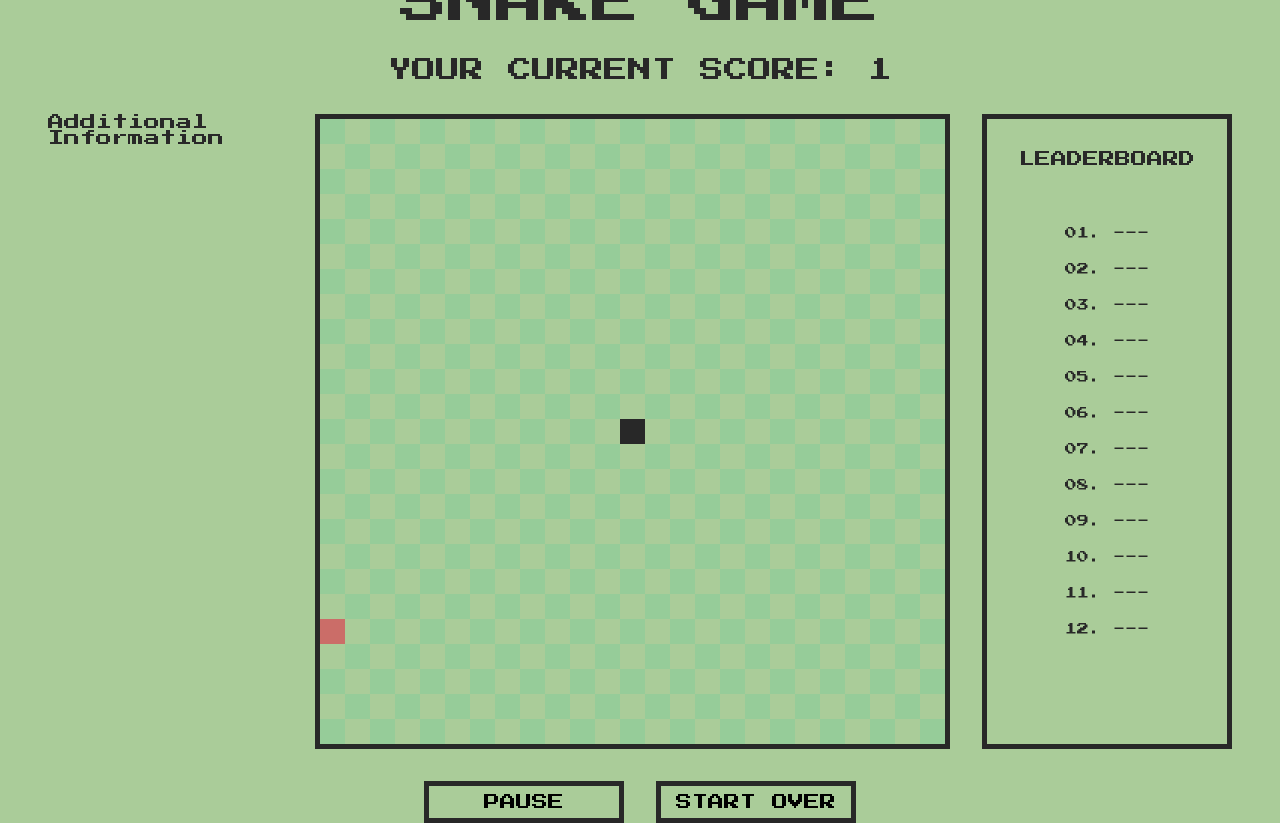
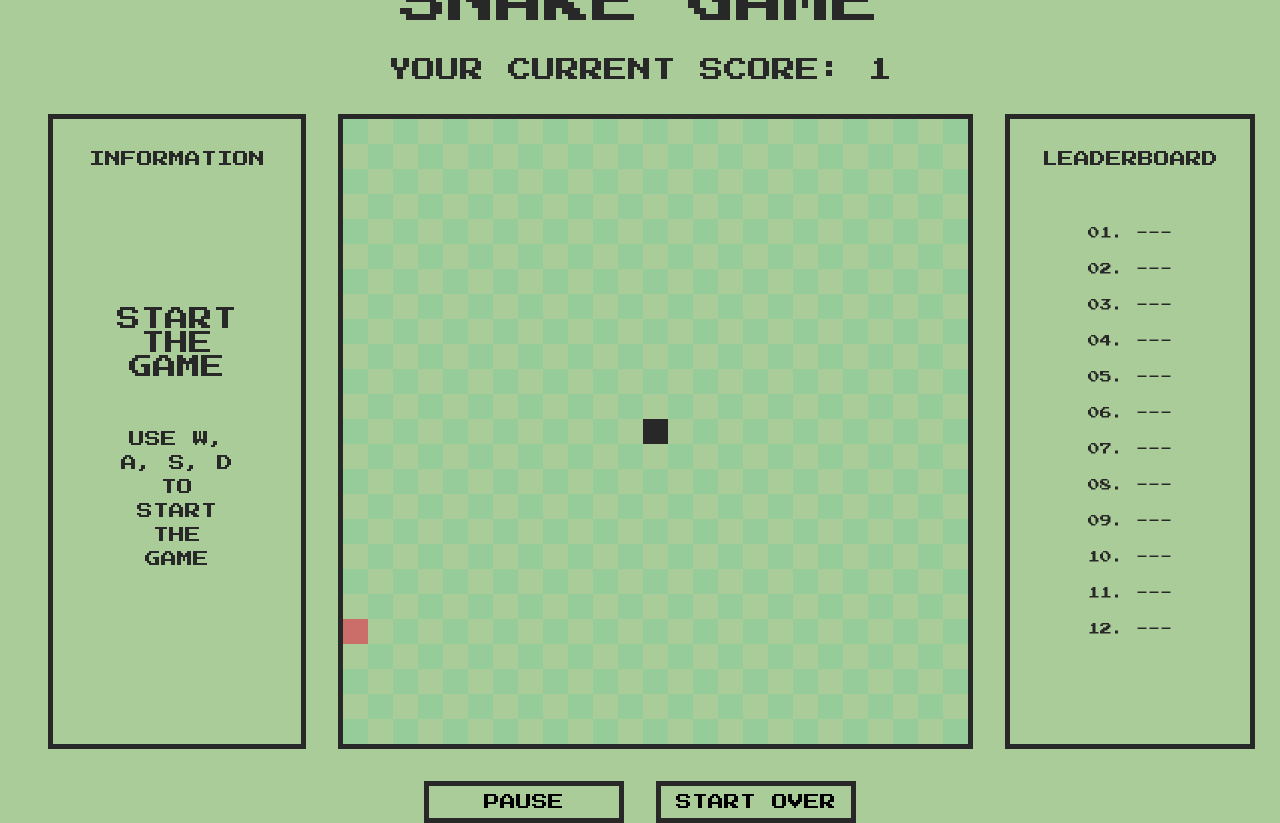
Before and after one commit to Raskolnikoff-D-503/snake-game, a React app: page / in a window 1280 px wide. Built offline with nearby package versions, Linux system fonts and the light colour scheme.

Commit message:
Added status model and information component with statuses, finished button styling

```diff
--- a/src/components/App/App.tsx
+++ b/src/components/App/App.tsx
@@ -1,5 +1,5 @@
 import React from 'react';
-import {Board, ButtonGroup, Controller, Header, Leaderboard} from '@/components';
+import {Board, ButtonGroup, Controller, Header, InfoBoard, Leaderboard} from '@/components';
 
 import './App.scss';
 
@@ -9,7 +9,7 @@ export const App = () => {
       <Controller>
         <Header />
         <div className={'app__container'}>
-          <div>Additional Information</div>
+          <InfoBoard />
           <Board />
           <Leaderboard />
         </div>
--- a/src/components/ButtonGroup/ButtonGroup.scss
+++ b/src/components/ButtonGroup/ButtonGroup.scss
@@ -9,3 +9,12 @@
   border: 5px solid #282828;
   padding: 8px;
 }
+
+.button:hover {
+  color: #aacc99;
+  background-color: #282828;
+}
+
+.button:active {
+  transform: scale(0.9);
+}
--- a/src/components/Controller/Controller.tsx
+++ b/src/components/Controller/Controller.tsx
@@ -1,5 +1,5 @@
 import React, {KeyboardEvent, ReactNode, useState, useCallback, useEffect} from 'react';
-import {SnakeBodyPart, ControlKeys, ScoreInfoType} from '@/types';
+import {SnakeBodyPart, ControlKeys, ScoreInfoType, StatusType} from '@/types';
 import {ControllerContext} from './ControllerContext';
 import {
   getCurrentScoreInfo,
@@ -10,7 +10,7 @@ import {
   isControlKeys,
   transformToStorageData,
 } from '@/utils';
-import {CONTROL_KEYS, DIRECTION_NUMERIC, KEYBOARD_DIRECTION, SPEED} from '@/constants';
+import {CONTROL_KEYS, DIRECTION_NUMERIC, KEYBOARD_DIRECTION, SPEED, STATUS} from '@/constants';
 
 type Props = {
   children: ReactNode;
@@ -34,6 +34,7 @@ getCurrentScoreInfo(3, [
 export const Controller = ({children}: Props) => {
   const scoreHistory = localStorage;
 
+  const [status, setStatus] = useState<StatusType>(STATUS.START);
   const [currentScore, setCurrentScore] = useState<number>(initialScore);
   const [snakeBody, setSnakeBody] = useState<SnakeBodyPart[]>(initialSnakeCoords);
   const [appleCoords, setAppleCoords] = useState<number>(getRandomCoordinates());
@@ -55,17 +56,23 @@ export const Controller = ({children}: Props) => {
   );
 
   const onPause = useCallback(() => {
+    if (status !== STATUS.START && status !== STATUS.ON_PAUSE) {
       setSnakeMove(null);
-  }, []);
+      setStatus(STATUS.ON_PAUSE);
+    }
+  }, [status]);
 
   const onStartOver = useCallback(() => {
+    if (status !== STATUS.START) {
+      setStatus(STATUS.START);
       setIsGameOver(false);
       setSnakeMove(null);
       setCurrentScore(initialScore);
       setSnakeBody(initialSnakeCoords);
       setAppleCoords(getRandomCoordinates());
       setNewSnakeBodyPart(null);
-  }, []);
+    }
+  }, [status]);
 
   const moveSnakeTimeout = (key: ControlKeys, ms: number) =>
     setInterval(() => {
@@ -108,6 +115,10 @@ export const Controller = ({children}: Props) => {
     if (snakeMove !== null && !isGameOver) {
       moveSnakeHandler = moveSnakeTimeout(snakeMove, SPEED);
 
+      if (status !== STATUS.GAME_IS_ON) {
+        setStatus(STATUS.GAME_IS_ON);
+      }
+
       const lastElement = snakeBody.at(-1);
 
       if (
@@ -137,6 +148,7 @@ export const Controller = ({children}: Props) => {
   useEffect(() => {
     if (isGameOver) {
       console.log('Game Is Over');
+      setStatus(STATUS.GAME_OVER);
       setSnakeMove(null);
 
       const scores: ScoreInfoType[] = Object.keys(scoreHistory).map((item) => getScoreInfo(item));
@@ -156,6 +168,7 @@ export const Controller = ({children}: Props) => {
   return (
     <ControllerContext.Provider
       value={{
+        status,
         points: currentScore,
         leaderboardData: getLeaderboardViewData(scoreHistory),
         snakeBody,
--- a/src/components/Controller/ControllerContext.tsx
+++ b/src/components/Controller/ControllerContext.tsx
@@ -1,7 +1,8 @@
 import {createContext, KeyboardEvent} from 'react';
-import {LeaderboardDataViewType, SnakeBodyPart} from '@/types';
+import {LeaderboardDataViewType, SnakeBodyPart, StatusType} from '@/types';
 
 type ControllerContext = {
+  status: StatusType;
   points: number;
   leaderboardData: LeaderboardDataViewType[];
   snakeBody: SnakeBodyPart[];
--- /dev/null
+++ b/src/components/InfoBoard/InfoBoard.scss
@@ -0,0 +1,21 @@
+.info-board {
+  &__container {
+    padding: 32px;
+    display: flex;
+    flex-direction: column;
+    box-sizing: border-box;
+    border: 5px solid #282828;
+    align-items: center;
+  }
+
+  &__content {
+    display: flex;
+    height: 100%;
+    flex-direction: column;
+    justify-content: center;
+    align-items: center;
+    text-align: center;
+    gap: 48px;
+    padding: 32px;
+  }
+}
--- /dev/null
+++ b/src/components/InfoBoard/InfoBoard.tsx
@@ -0,0 +1,19 @@
+import React, {useContext} from 'react';
+import {ControllerContext} from '@/components';
+import {LABEL, MESSAGE} from '@/constants';
+
+import './InfoBoard.scss';
+
+export const InfoBoard = () => {
+  const controllerContext = useContext(ControllerContext);
+
+  return (
+    <div className={'info-board__container'}>
+      <h3>INFORMATION</h3>
+      <div className={'info-board__content'}>
+        <h2>{controllerContext?.status ? LABEL[controllerContext?.status] : '---'}</h2>
+        <p>{controllerContext?.status ? MESSAGE[controllerContext?.status] : '---'}</p>
+      </div>
+    </div>
+  );
+};
--- a/src/components/index.ts
+++ b/src/components/index.ts
@@ -1,6 +1,7 @@
 export {App} from './App/App';
 export {Controller, ControllerContext} from './Controller';
 export {Header} from './Header/Header';
+export {InfoBoard} from './InfoBoard/InfoBoard';
 export {Leaderboard} from './Leaderboard/Leaderboard';
 export {ButtonGroup} from './ButtonGroup/ButtonGroup';
 export {Board} from './Board/Board';
--- a/src/constants.ts
+++ b/src/constants.ts
@@ -22,3 +22,24 @@ export const KEYBOARD_DIRECTION = {
   [CONTROL_KEYS.DOWN]: DIRECTION_NUMERIC.DOWN,
   [CONTROL_KEYS.LEFT]: DIRECTION_NUMERIC.LEFT,
 } as const;
+
+export const STATUS = {
+  START: 'START',
+  GAME_IS_ON: 'GAME_IS_ON',
+  ON_PAUSE: 'ON_PAUSE',
+  GAME_OVER: 'GAME_OVER',
+} as const;
+
+export const LABEL = {
+  [STATUS.START]: 'START THE GAME',
+  [STATUS.GAME_IS_ON]: 'GAME IS ON!',
+  [STATUS.ON_PAUSE]: 'ON PAUSE...',
+  [STATUS.GAME_OVER]: 'GAME OVER!',
+} as const;
+
+export const MESSAGE = {
+  [STATUS.START]: 'USE W, A, S, D TO START THE GAME',
+  [STATUS.GAME_IS_ON]: 'USE W, A, S, D TO MOVE AROUND THE BOARD',
+  [STATUS.ON_PAUSE]: 'USE W, A, S, D TO CONTINUE THE GAME',
+  [STATUS.GAME_OVER]: 'PRESS START OVER TO PLAY AGAIN',
+} as const;
--- a/src/index.scss
+++ b/src/index.scss
@@ -32,3 +32,7 @@ h2 {
 h3 {
   font-size: 16px;
 }
+
+p {
+  line-height: 1.5;
+}
--- a/src/types/index.d.ts
+++ b/src/types/index.d.ts
@@ -1,6 +1,7 @@
-import {CONTROL_KEYS} from '@/constants';
+import {CONTROL_KEYS, STATUS} from '@/constants';
 
 export type ControlKeys = typeof CONTROL_KEYS[keyof typeof CONTROL_KEYS];
+export type StatusType = typeof STATUS[keyof typeof STATUS];
 
 export type SnakeBodyPart = {
   coords: number;
```
Lines whose indentation alone changed are shown as unchanged.
